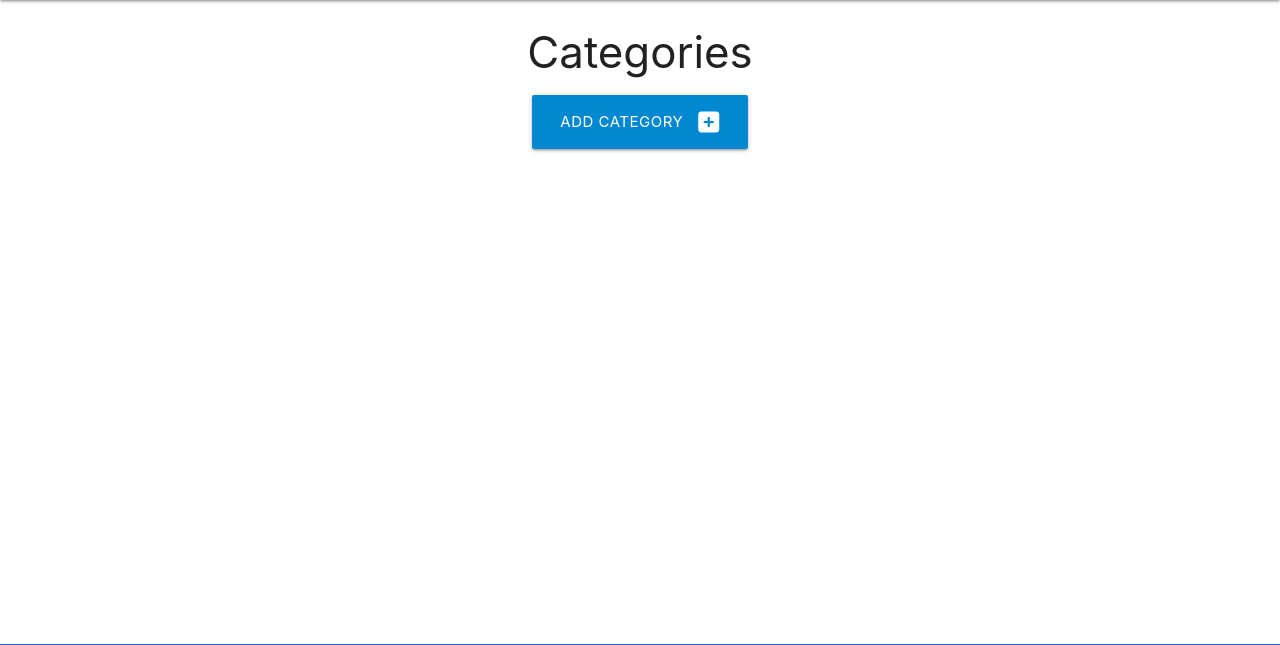
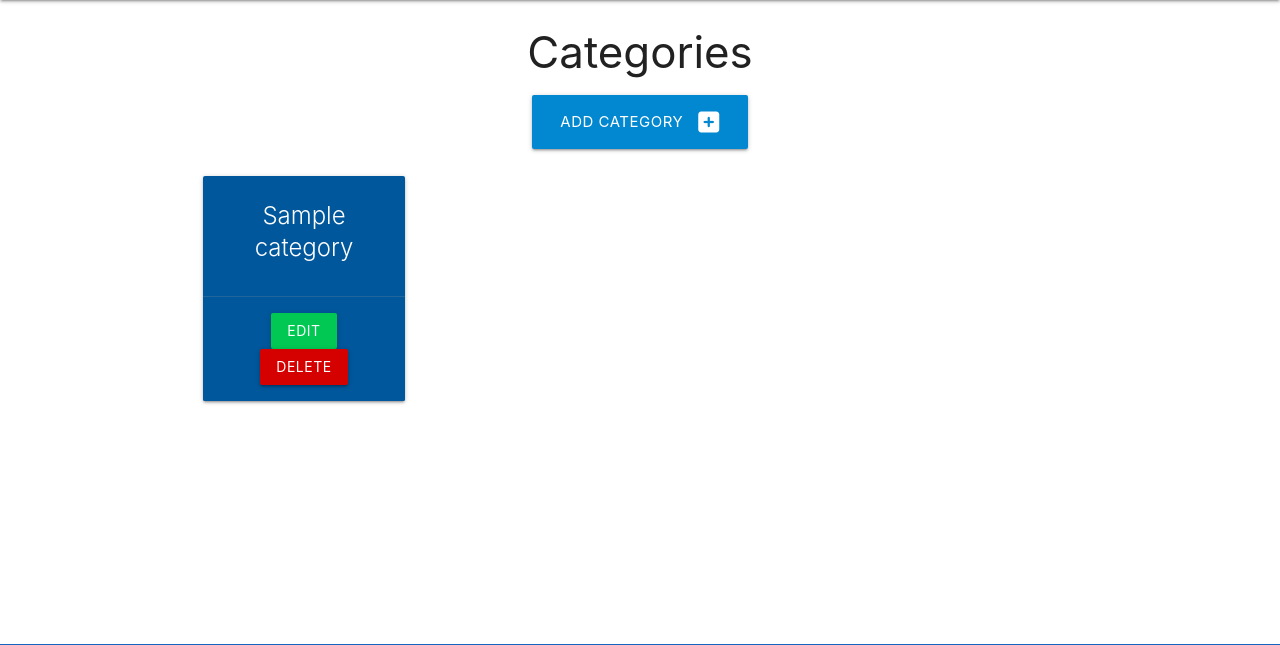
Before and after one commit to jannis-kiriasis/task-manager, a Flask app: page /categories in a window 1280 px wide. Shown: the part 64-709 px from the top of the page. Run offline with Flask 2, Linux system fonts and the light colour scheme; tables that the repository leaves empty hold one stand-in row (values such as "Sample post").

Commit message:
Query categories and jinja for loop

```diff
--- a/taskmanager/routes.py
+++ b/taskmanager/routes.py
@@ -10,11 +10,13 @@ def home():
 
 @app.route("/categories")
 def categories():
-    return render_template("categories.html")
+    categories = list(Category.query.order_by(Category.category_name).all())
+    return render_template("categories.html", categories=categories)
 
 
 @app.route("/add_category", methods=["GET", "POST"])
 def add_category():
+    # if POST save category_name in database
     if request.method == "POST":
         category = Category(category_name=request.form.get("category_name"))
         db.session.add(category)
--- a/taskmanager/templates/categories.html
+++ b/taskmanager/templates/categories.html
@@ -12,4 +12,20 @@
 
         </div>
     </div>
+
+  <div class="row">
+    {% for category in categories %}
+    <div class="col s12 m6 l3">
+      <div class="card light-blue darken-4 center-align">
+        <div class="card-content white-text">
+          <span class="card-title">{{ category.category_name }}</span>
+        </div>
+        <div class="card-action">
+          <a href="#" class="btn green accent-4">Edit</a>
+          <a href="#" class="btn red accent-4">Delete</a>
+        </div>
+      </div>
+    </div>
+    {% endfor %}
+  </div>
 {% endblock %}
```
